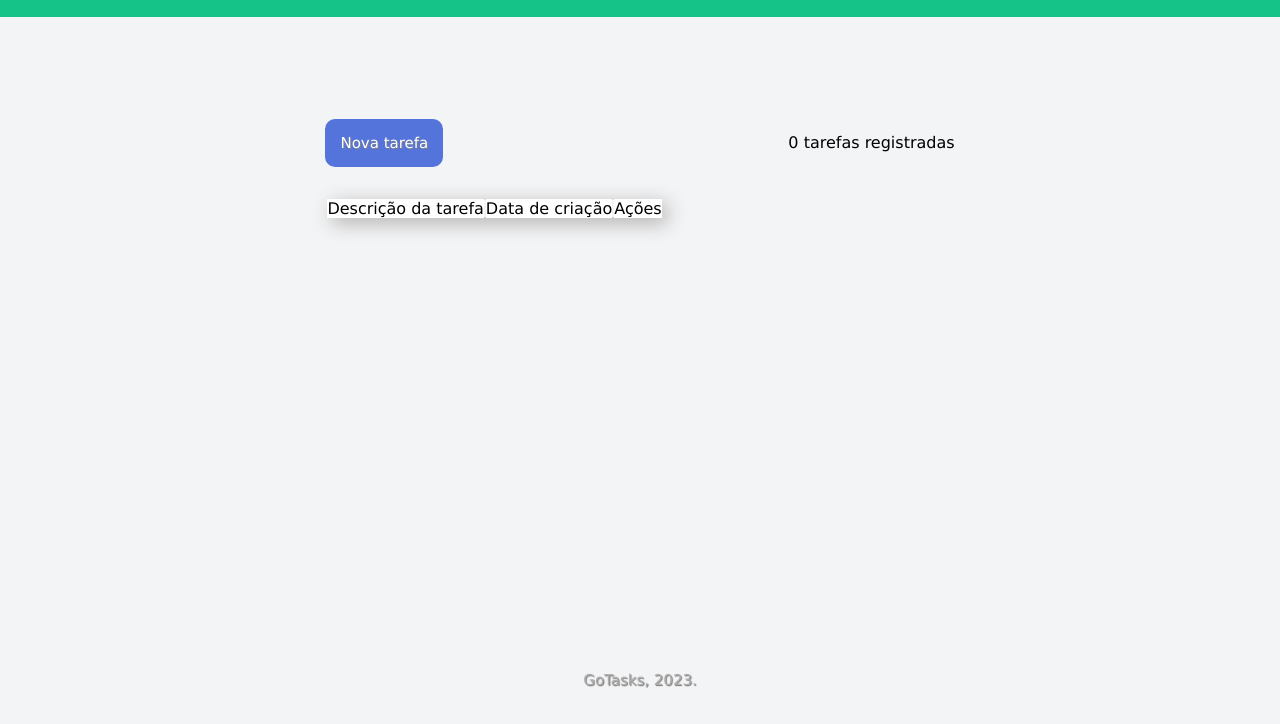
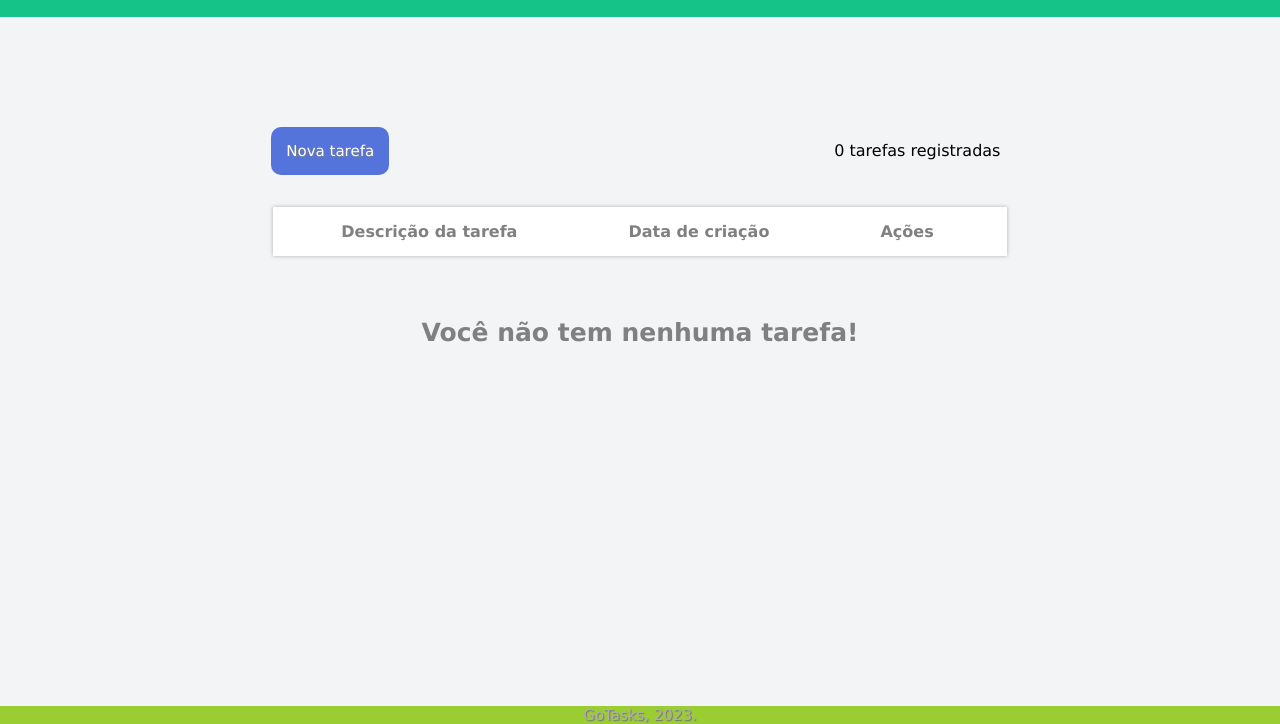
Before and after one commit to diegoalvares/GoTask, a plain HTML site: page index.html in a window 1280 px wide. Shown: the part 76-800 px from the top of the page. Drawn offline with Linux system fonts and the light colour scheme.

Commit message:
atualizando.

```diff
--- a/footer.css
+++ b/footer.css
@@ -3,5 +3,6 @@ aside{
     color: rgb(177, 174, 174);
     text-align: center;
     text-shadow: 1px 1px 1px rgb(116, 115, 115);
-    margin-bottom: 35px;
+    width: 100%;
+    background-color: yellowgreen;
 }
--- a/header.css
+++ b/header.css
@@ -6,5 +6,5 @@ header{
     text-shadow: 1px 1px 1px grey;
     padding: 20px;
     font-size: 45px;
-    margin-bottom: -350px;
+    margin-bottom: -250px;
 }
--- a/index.html
+++ b/index.html
@@ -22,20 +22,24 @@
         <table>
             <tbody>
                 <tr id="menu2">
-                    <td>Descrição da tarefa</td>
-                    <td id="date">Data de criação</td>
-                    <td>Ações</td>
+                    <td>
+                        <span>Descrição da tarefa</span>
+                        <span>Data de criação</span>
+                        <span>Ações</span>
+                    </td>
                 </tr>
             </tbody>
+    </table>
 
-    </table>
+    <h1 id = 'resultado'>Você não tem nenhuma tarefa!</h1>
     </main>
-
     <aside>
         <footer>
             GoTasks, 2023.
         </footer>
     </aside>
+
+
 </body>
 <script src="script.js"></script>
 </html>
--- a/main.css
+++ b/main.css
@@ -3,7 +3,7 @@
     color: white;
     font-size: 15px;
     padding: 15px;
-    margin-right: 340px;
+    margin-right: 440px;
     text-shadow: 1px 1px 1px grey;
     border-radius: 10px;
     border: none;
@@ -17,6 +17,28 @@
 #menu2{
     background-color: white;
     text-align: center;
-    box-shadow: 5px 5px 20px rgb(175, 174, 174);
+    box-shadow: 0px 0px 4px rgb(175, 174, 174);
     padding-left: 10px;
+    padding: 15px;
 }
+
+td{
+    padding: 15px;
+    padding-right: 20px;
+}
+
+td>span{
+    padding: 53px;
+    border: none;
+    color: grey;
+    font-weight: 600;
+
+}
+
+#resultado{
+    margin-top: 60px;
+    text-align: center;
+    font-size: 25px;
+    color: grey;
+
+}
```
